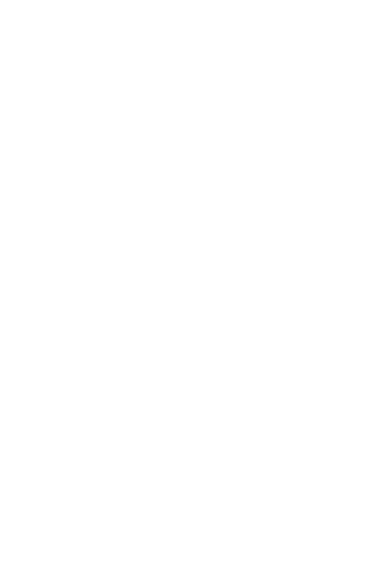
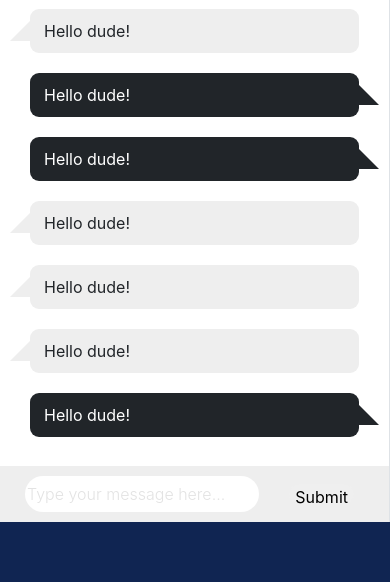
Before and after one commit to Uyamikun/Tubes3Stima, a Flask app: page / in a window 390 px wide. Before the commit the part shown is empty. Shown: the part 361-943 px from the top of the page. Before the commit the page ends 844 px from the top, so only its background shows below. Run offline with Flask 2, Linux system fonts and the light colour scheme; some libraries are stand-ins or nearby versions.

Commit message:
chatroom UI

```diff
--- a/main.py
+++ b/main.py
@@ -1,21 +1,13 @@
 from flask import Flask, render_template, request, redirect, url_for
 app = Flask(__name__)
-@app.route('/')
+
+@app.route('/',methods=['POST','GET'])
 def home():
-    return render_template('index.html')
-
-@app.route('/chat', methods=['POST','GET'])
-def hasil():
-    # #click submit, get the data
     if request.method == "POST":
-        chattext = request.form['chattext']
-        return f"<h1>{chattext}</h1>"
+        #chattext = request.form['chattext']
+        return redirect(url_for('static', filename='style.css'))
     else:
-        return render_template('chat.html')
-
-@app.route('/<usr>')
-def user(usr):
-    return f"<h1>{usr}</h1>"
+        return render_template('index.html')
 
 if __name__ == "__main__":
     app.run(debug=True)
--- /dev/null
+++ b/static/script.js
@@ -0,0 +1,9 @@
+// Video tutorial/codealong here: https://youtu.be/fCpw5i_2IYU
+
+$( '.friend-drawer--onhover' ).on( 'click',  function() {
+
+  $( '.chat-bubble' ).hide('slow').show('slow');
+
+});
+
+// Video tutorial/codealong here: https://youtu.be/fCpw5i_2IYU
--- /dev/null
+++ b/static/style.css
@@ -0,0 +1,113 @@
+/*website background dkk*/
+body {
+  background-color: #102552;
+  -webkit-font-smoothing: antialiased;
+  -moz-osx-font-smoothing: grayscale;
+  text-rendering: optimizeLegibility;
+}
+
+/*chatroom setting*/
+.container {
+  margin: 60px auto;
+  background: #fff;
+  padding: 0;
+  border-radius: 7px;
+}
+
+/*Profile bot ganyu*/
+.ganyu-bot-image {
+  height: 250px;
+  width: 250px;
+  cursor: pointer;
+  border-radius: 250px;
+  margin: auto;
+  margin-left: auto;
+  margin-top: 50px;
+  margin-right: auto;
+  display: flex;
+  justify-content: center;
+  align-items: center;
+}
+
+/*
+Bagian chat room
+*/
+input {
+  border: none;
+  border-radius: 30px;
+  width: 90%;
+}
+input::placeholder {
+  color: #e3e3e3;
+  font-weight: 300;
+  margin-left: 20px;
+}
+input:focus {
+  outline: none;
+}
+
+.chat-bubble {
+  padding: 10px 14px;
+  background: #eee;
+  margin: 10px 30px;
+  border-radius: 9px;
+  position: relative;
+  animation: fadeIn 1s ease-in;
+}
+.chat-bubble:after {
+  content: "";
+  position: absolute;
+  top: 50%;
+  width: 0;
+  height: 0;
+  border: 20px solid transparent;
+  border-bottom: 0;
+  margin-top: -10px;
+}
+.chat-bubble--left:after {
+  left: 0;
+  border-right-color: #eee;
+  border-left: 0;
+  margin-left: -20px;
+}
+.chat-bubble--right:after {
+  right: 0;
+  border-left-color: #212529;
+  border-right: 0;
+  margin-right: -20px;
+}
+
+@keyframes fadeIn {
+  0% {
+    opacity: 0;
+  }
+  100% {
+    opacity: 1;
+  }
+}
+.offset-md-9 .chat-bubble {
+  background: #212529;
+  color: #fff;
+}
+
+/*Input text dari user*/
+.chat-box-tray {
+  background: #eee;
+  display: flex;
+  align-items: baseline;
+  padding: 10px 15px;
+  align-items: center;
+  margin-top: 19px;
+  bottom: 0;
+}
+.chat-box-tray input[type=text] {
+  margin: 0 10px;
+  padding: 6px 2px;
+}
+
+input[type=submit] {
+  margin-right: 20px;
+  margin-left: 20px;
+  width: 70px;
+  height: 20px;
+}
--- a/templates/index.html
+++ b/templates/index.html
@@ -1,12 +1,85 @@
 <!DOCTYPE html>
-<html lang="en">
+<html lang="en" >
 <head>
-    <meta charset="UTF-8">
-    <meta http-equiv="X-UA-Compatible" content="IE=edge">
-    <meta name="viewport" content="width=device-width, initial-scale=1.0">
-    <title>Document</title>
+  <meta charset="UTF-8">
+  <title>CodePen - A Pen by asdasdasdasasas</title>
+  <link rel='stylesheet' href='https://cdnjs.cloudflare.com/ajax/libs/twitter-bootstrap/4.5.0/css/bootstrap.min.css'>
+  <link rel='stylesheet' href='https://cdnjs.cloudflare.com/ajax/libs/material-design-icons/3.0.2/iconfont/material-icons.min.css'><link rel="stylesheet" href="./static/style.css">
 </head>
 <body>
+<!-- partial:index.partial.html -->
+<div class="container">
+	<div class="row no-gutters">
+        <!-- Sebelah kanan (profile bot)-->
+        <div class="col-md-4 border-right">
+            <img class="ganyu-bot-image" src="https://upload-os-bbs.hoyolab.com/upload/2021/01/06/5481824/171904fd00cc4d8a7bfdb918021bfdfa_1069856773048174498.png?x-oss-process=image/auto-orient,0/interlace,1/format,png" alt="Ganyu img">
+        </div>
+        <!-- Sebelah kiri (chat room)/chatbox-->
+        <div class="col-md-8 border-right">
+            <div class="chat-panel">
+                <div class="row no-gutters">
+                  <div class="col-md-3">
+                    <div class="chat-bubble chat-bubble--left">
+                      Hello dude!
+                    </div>
+                  </div>
+                </div>
+                <div class="row no-gutters">
+                  <div class="col-md-3 offset-md-9">
+                    <div class="chat-bubble chat-bubble--right">
+                      Hello dude!
+                    </div>
+                  </div>
+                </div>
+                <div class="row no-gutters">
+                  <div class="col-md-3 offset-md-9">
+                    <div class="chat-bubble chat-bubble--right">
+                      Hello dude!
+                    </div>
+                  </div>
+                </div>
+                <div class="row no-gutters">
+                  <div class="col-md-3">
+                    <div class="chat-bubble chat-bubble--left">
+                      Hello dude!
+                    </div>
+                  </div>
+                </div>
+                <div class="row no-gutters">
+                  <div class="col-md-3">
+                    <div class="chat-bubble chat-bubble--left">
+                      Hello dude!
+                    </div>
+                  </div>
+                </div>
+                <div class="row no-gutters">
+                  <div class="col-md-3">
+                    <div class="chat-bubble chat-bubble--left">
+                      Hello dude!
+                    </div>
+                  </div>
+                </div>
+                <div class="row no-gutters">
+                  <div class="col-md-3 offset-md-9">
+                    <div class="chat-bubble chat-bubble--right">
+                      Hello dude!
+                    </div>
+                  </div>
+                </div>
+                <div class="row">
+                  <div class="col-12">
+                    <div class="chat-box-tray">
+                      <input type="text" placeholder="Type your message here...">
+                      <input type="submit">
+                    </div>
+                  </div>
+                </div>
+              </div>
+          </div>
+	</div>
+  </div>
+<!-- partial -->
+  <script src='https://cdnjs.cloudflare.com/ajax/libs/jquery/3.6.0/jquery.min.js'></script><script  src="./script.js"></script>
 
 </body>
 </html>
```
Also changed, not shown: templates/chat.html (deleted, +0 -16 lines), README.md.
